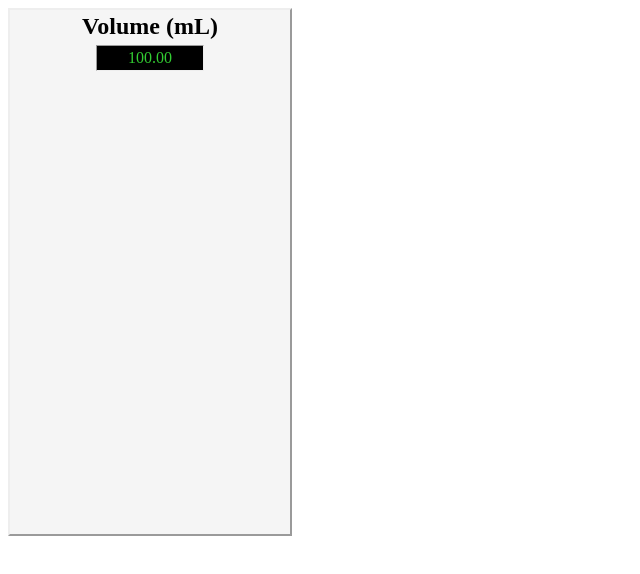
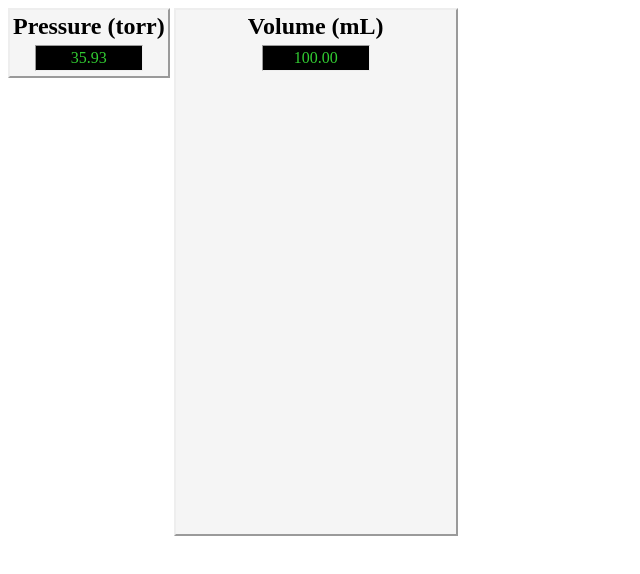
Before and after one commit to byuicampuscd/pressure-simulator, a plain HTML site: page index.html in a window 1280 px wide. Shown: the whole page, without its empty margins (0-640 px from the left). Drawn offline with nearby package versions, Linux system fonts and the light colour scheme.

Commit message:
started adding pressure section

```diff
--- a/index.html
+++ b/index.html
@@ -8,6 +8,11 @@
 </head>
 
 <body>
+
+    <div class="layout-section" id="pressure">
+        <h2 class="layout-section-header">Pressure (torr)</h2>
+        <p class="output-single">35.93</p>
+    </div>
 
     <div class="layout-section" id="volume">
         <h2 class="layout-section-header">Volume (mL)</h2>
```
